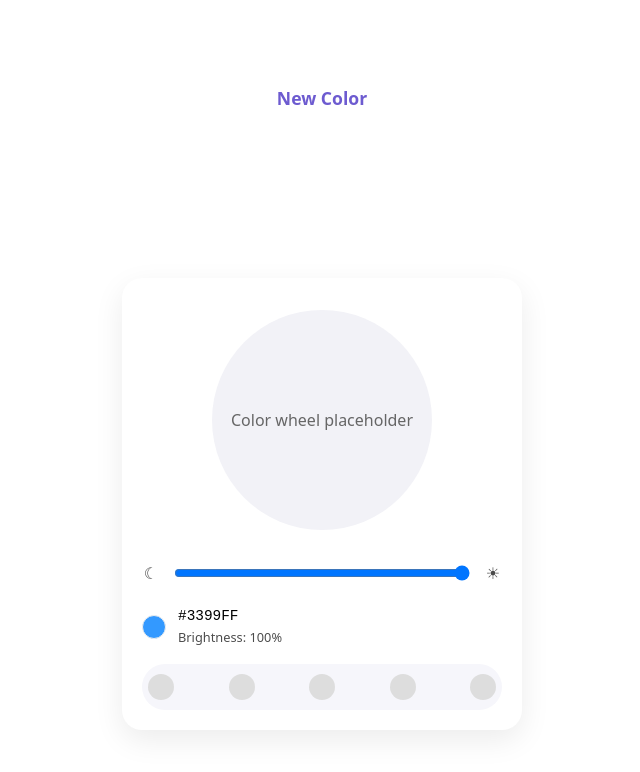
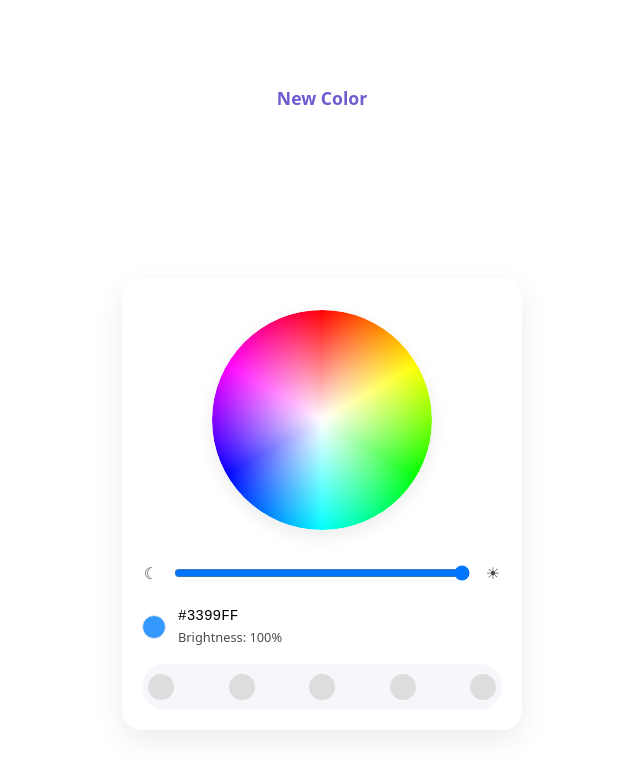
Before and after one commit to isidoravujasin/nuxt-color-picker, a Nuxt app: page / in a window 1280 px wide. Shown: the top 772 px of the page, without its empty margins (318-958 px from the left). Built offline with nearby package versions, Linux system fonts and the light colour scheme.

Commit message:
feat: render color wheel canvas

```diff
--- a/components/color-picker/ColorWheel.vue
+++ b/components/color-picker/ColorWheel.vue
@@ -1,15 +1,73 @@
+<script setup lang="ts">
+import { onMounted, ref } from 'vue'
+
+const size = 220
+const canvasRef = ref<HTMLCanvasElement | null>(null)
+
+function drawWheel(canvas: HTMLCanvasElement) {
+  const ctx = canvas.getContext('2d')
+  if (!ctx) return
+
+  const dpr = window.devicePixelRatio || 1
+  canvas.width = Math.floor(size * dpr)
+  canvas.height = Math.floor(size * dpr)
+  canvas.style.width = `${size}px`
+  canvas.style.height = `${size}px`
+  ctx.setTransform(dpr, 0, 0, dpr, 0, 0)
+
+  const r = size / 2
+  ctx.clearRect(0, 0, size, size)
+
+  // Clip to circle
+  ctx.save()
+  ctx.beginPath()
+  ctx.arc(r, r, r, 0, Math.PI * 2)
+  ctx.clip()
+
+  // 1) Hue around the circle (conic gradient)
+  const hue = ctx.createConicGradient(-Math.PI / 2, r, r) // start at top
+  hue.addColorStop(0.0, 'rgb(255, 0, 0)')
+  hue.addColorStop(1 / 6, 'rgb(255, 255, 0)')
+  hue.addColorStop(2 / 6, 'rgb(0, 255, 0)')
+  hue.addColorStop(3 / 6, 'rgb(0, 255, 255)')
+  hue.addColorStop(4 / 6, 'rgb(0, 0, 255)')
+  hue.addColorStop(5 / 6, 'rgb(255, 0, 255)')
+  hue.addColorStop(1.0, 'rgb(255, 0, 0)')
+
+  ctx.fillStyle = hue
+  ctx.fillRect(0, 0, size, size)
+
+  // 2) Saturation: white in the center fading outwards
+  const sat = ctx.createRadialGradient(r, r, 0, r, r, r)
+  sat.addColorStop(0, 'rgba(255,255,255,1)')
+  sat.addColorStop(1, 'rgba(255,255,255,0)')
+
+  ctx.fillStyle = sat
+  ctx.fillRect(0, 0, size, size)
+
+  ctx.restore()
+}
+
+onMounted(() => {
+  if (canvasRef.value) drawWheel(canvasRef.value)
+})
+</script>
+
 <template>
-    <div class="box"> Color wheel placeholder </div>
+  <div class="wrap">
+    <canvas ref="canvasRef" class="wheel" />
+  </div>
 </template>
 
 <style scoped>
-.box {
-    width: 220px;
-    height: 220px;
-    border-radius:
-    999px; background: #f2f2f7;
-    display: grid;
-    place-items: center;
-    color:#666;
-    }
+.wrap {
+  width: 220px;
+  height: 220px;
+  border-radius: 999px;
+  overflow: hidden;
+  box-shadow: 0 6px 18px rgba(0,0,0,0.08);
+}
+.wheel {
+  display: block;
+}
 </style>
```
